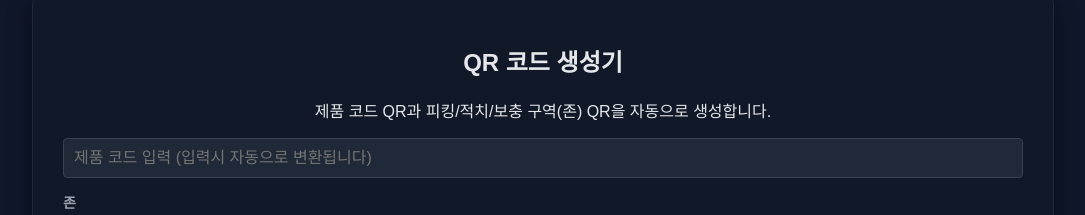
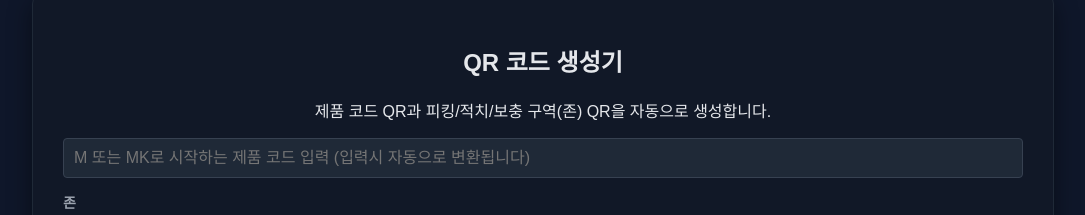
Before and after one commit to kccwib13park/13th_qr_bar_gen, a plain HTML site: page index.html in a window 1280 px wide. Shown: the part 66-281 px from the top of the page, without its empty margins (97-1182 px from the left). Drawn offline with Linux system fonts and the light colour scheme; a script that the page names is missing.

Commit message:
Update index.html
edited terms

```diff
--- a/index.html
+++ b/index.html
@@ -53,7 +53,7 @@
 <div class="container">
     <h2>QR 코드 생성기</h2>
     <p>제품 코드 QR과 피킹/적치/보충 구역(존) QR을 자동으로 생성합니다.</p>
-    <input id="productInput" type="text" placeholder="제품 코드 입력 (입력시 자동으로 변환됩니다)">
+    <input id="productInput" type="text" placeholder="M 또는 MK로 시작하는 제품 코드 입력 (입력시 자동으로 변환됩니다)">
 
     <div class="section-label">존</div>
     <div class="input-row zone-row">
```
